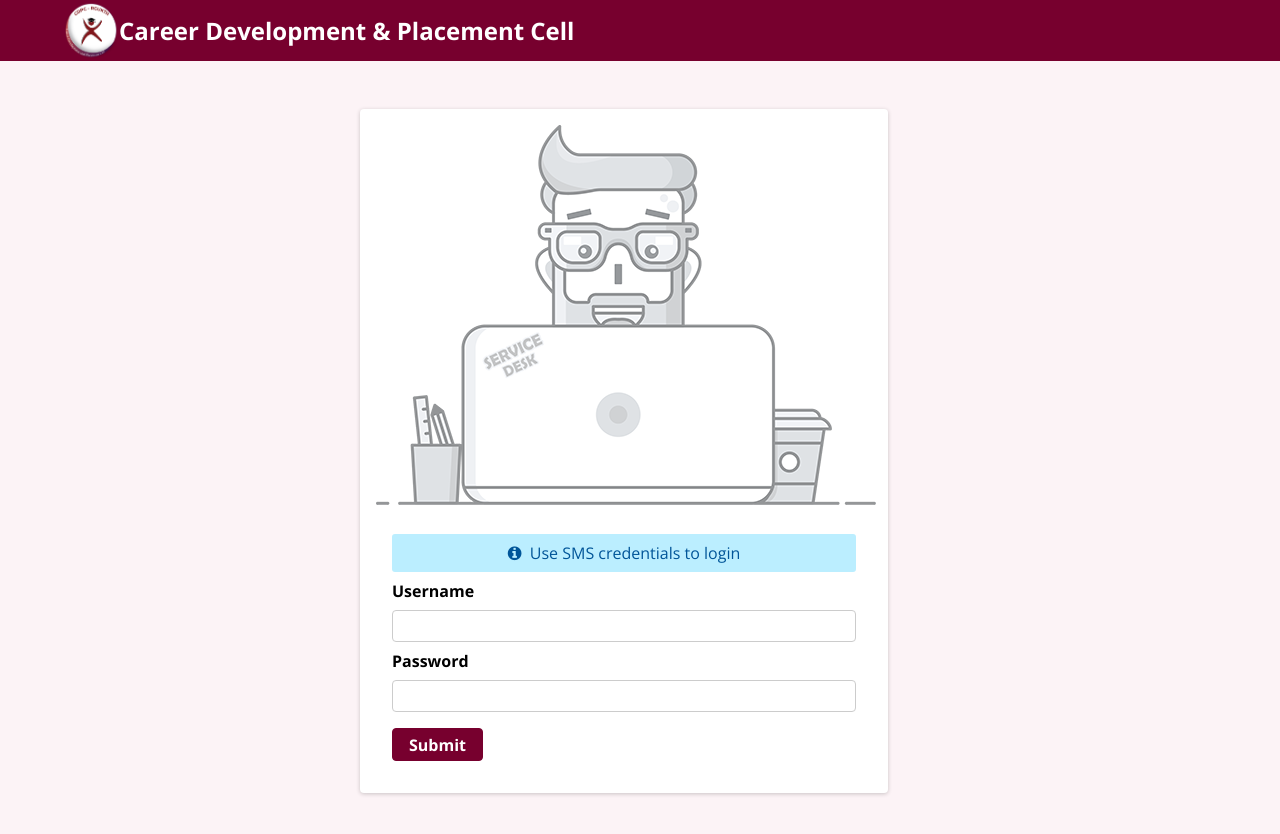
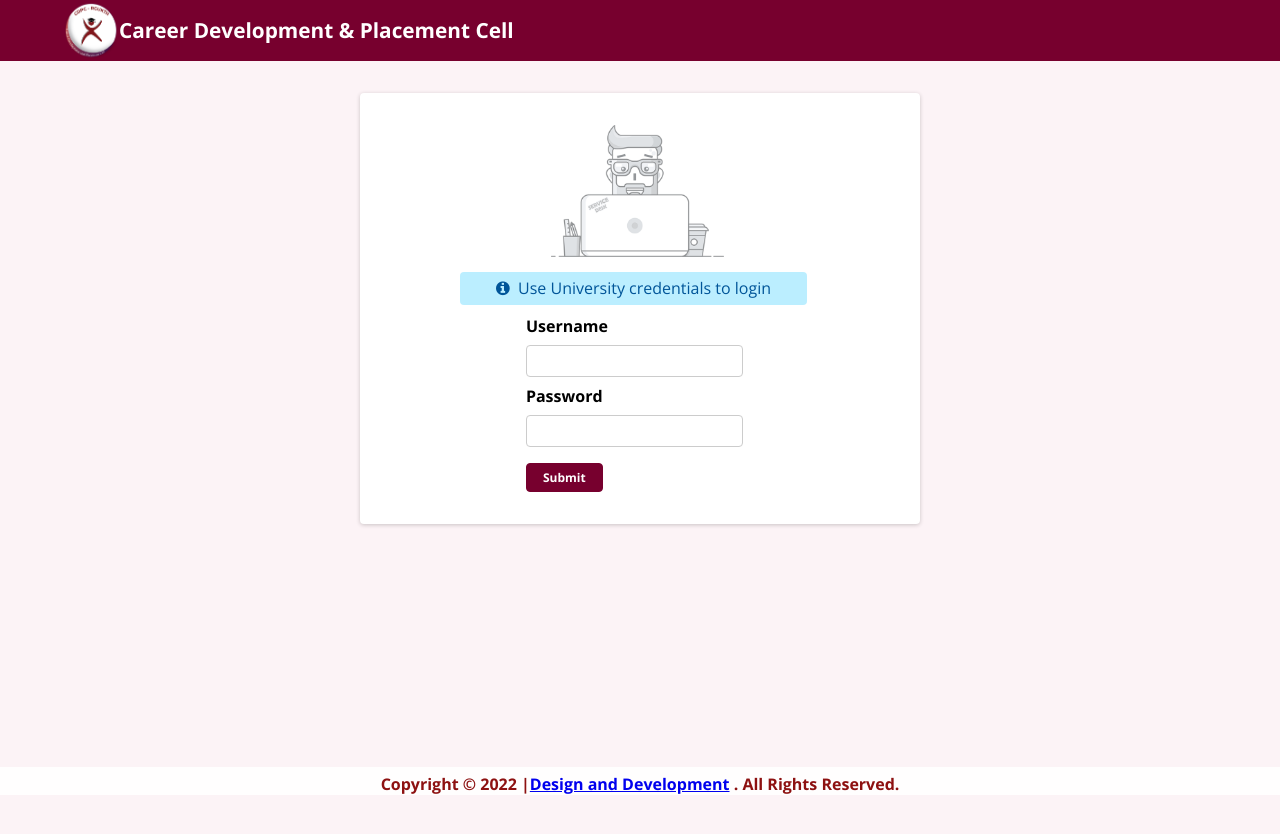
Before and after one commit to vinod9866/CDPC_MajorProject, a React (Create React App) app: page /login in a window 1280 px wide. Shown: the top 834 px of the page. After the commit the page ends 800 px from the top, so only its background shows below. Built offline with nearby package versions, Linux system fonts and the light colour scheme.

Commit message:
added centered styling

```diff
--- a/src/auth/login.js
+++ b/src/auth/login.js
@@ -8,6 +8,7 @@ import AuthContext from "../store/auth-context";
 function Login(props) {
   const navigate = useNavigate();
   const [state, setState] = useState(true);
+  const [errormsg,seterror] = useState(false);
   const user = useRef();
   const pswd = useRef();
 
@@ -37,10 +38,11 @@ function Login(props) {
     ).then((res) => {
         if (res.ok) {
           setState(true);
-          navigate("/all",{replace:true});
+          seterror(false);
           res.json().then(data=>{
             console.log(data);
             authCtx.login(data.access_token);
+            navigate("/all",{replace:true});
 
           })
 
@@ -49,30 +51,45 @@ function Login(props) {
             console.log(data)
             if (data && data.error && data.error_description) {
               setState(false);
+              seterror(false);
+
             }
           });
         }
-      })
+      }).catch(( error) => {
+          if(error){
+            seterror(true);
+            console.log(errormsg)
+          }
+
+        // Only network error comes here
+      });
 
   }
 
   return (
     <Card>
-      <img src={loginlogo} />
       <form className={classes.form} onSubmit={submitHandler}>
-        {state && (
+        <img className={classes.cte} src={loginlogo}  />
+        {(state && !errormsg ) && (
           <div className={classes.info}>
-            <i className="fa fa-info-circle"></i>&nbsp; Use SMS credentials to
+            <i className="fa fa-info-circle"></i>&nbsp; Use University credentials to
             login
           </div>
         )}
-        {!state && (
+        {(!state )&&(
           <div className={classes.error}>
             <i className="fa fa-times-circle"></i>&nbsp; Username or Password is
             incorret
           </div>
         )}
+        {(errormsg)&& (
+          <div className={classes.error}>
+            <i className="fa fa-times-circle"></i>&nbsp;Network error!
+          </div>
+        )}
 
+      <div className={classes.cter}>
         <div className={classes.control}>
           <label htmlFor="title">Username </label>
           <input type="text" required id="user" ref={user}></input>
@@ -84,6 +101,7 @@ function Login(props) {
 
         <div className={classes.actions}>
           <button>Submit</button>
+      </div>
         </div>
       </form>
     </Card>
--- a/src/auth/login.module.css
+++ b/src/auth/login.module.css
@@ -21,12 +21,13 @@
   border-radius: 4px;
   border: 1px solid #ccc;
   padding: 0.25rem;
-  width: 100%;
+  width: 60%;
 }
 
 .actions {
   margin-top: 1rem;
   text-align: left;
+  font-size: 12px;
 }
 
 .actions button {
@@ -52,11 +53,13 @@
 .success,
 .warning,
 .error {
-  margin: 8px 0;
-  padding: 8px;
-  border-radius: 3px 3px 3px 3px;
+  margin: 10px 0;
+  padding: 5.7px;
+  border-radius: 4px 4px 4px 4px;
   position:relative;
   text-align: center;
+  width: 70%;
+  margin-left: 13.7%;
 }
 .info {
   color: #059;
@@ -66,11 +69,20 @@
   color: #270;
   background-color: #dff2bf;
 }
-.warning {
-  color: #9f6000;
-  background-color: #feefb3;
-}
 .error {
   color: #d8000c;
   background-color: #ffbaba;
 }
+
+img{
+  height: 75%;
+  width: 35%;
+}
+
+.cter{
+  margin-left: 27%;
+}
+
+.cte{
+  margin-left: 32%;
+}
--- a/src/components/MainNavigation.js
+++ b/src/components/MainNavigation.js
@@ -15,15 +15,14 @@ function MainNavigation(){
     }
 
     console.log(isLoggedIn);
-    return  <header className={classes.header}>
+    return  <header  className={classes.header}><meta name="viewport" content="width=device-width, initial-scale=1.0" />
+
             <div ><img src={logo}  className={classes.clglogo}/></div>
             <div className={classes.logo}>Career Development & Placement Cell</div>
             <div className={classes.spacing}>
             {isLoggedIn && <nav >
                 <ul>
-                    <li>
-                        <Link to="/"></Link>
-                    </li>
+
                     <li>
                         <Link to="/new">Drive updates</Link>
                     </li>
--- a/src/components/MainNavigation.module.css
+++ b/src/components/MainNavigation.module.css
@@ -8,7 +8,7 @@
 }
 
 .logo {
-  font-size: 1.5rem;
+  font-size: 1.3rem;
   color: white;
   font-weight: bold;
   ;
@@ -24,7 +24,7 @@
 }
 
 .header li {
-  margin-left: 3rem;
+  margin-left: 2rem;
 }
 
 .header a {
@@ -58,5 +58,8 @@
 } */
 
 .spacing{
-  margin-left: 32%;
+  margin-left: 10%;
+  position: absolute;
+  right: 0;
+  padding-right: 5%;
 }
--- /dev/null
+++ b/src/components/footer.js
@@ -0,0 +1,10 @@
+import classes from './footer.module.css';
+
+function Footer(props) {
+  return (
+    <div className={classes.myfooter}>
+        Copyright &copy; 2022 |<a href="https://github.com/vinod9866/CDPC_MajorProject">Design and Development</a> . All Rights Reserved.
+    </div>
+  );
+}
+export default Footer;
--- /dev/null
+++ b/src/components/footer.module.css
@@ -0,0 +1,15 @@
+.myfooter {
+
+    background-color:#fffefe;
+    color: rgb(141, 17, 17);
+
+
+    position: fixed;
+    bottom: 0.6%;
+    padding-top:0.5% ;
+    width: 100%;
+    text-align:center;
+    font-weight: bold;
+
+
+}
--- a/src/components/layout.js
+++ b/src/components/layout.js
@@ -1,11 +1,13 @@
 import MainNavigation from './MainNavigation';
 import classes from './layout.module.css';
+import Footer from './footer';
 
 function Layout(props) {
   return (
     <div>
       <MainNavigation />
       <main className={classes.main}>{props.children}</main>
+    <Footer/>
     </div>
   );
 }
--- a/src/components/layout.module.css
+++ b/src/components/layout.module.css
@@ -1,5 +1,5 @@
 .main {
-    margin: 3rem auto;
+    margin: 2rem auto;
     width: 100%;
     max-width: 35rem;
   }
--- a/src/ui/card.module.css
+++ b/src/ui/card.module.css
@@ -3,5 +3,5 @@
     border-radius: 4px;
     box-shadow: 0 1px 4px rgba(0, 0, 0, 0.2);
     padding: 1rem;
-    width: 33rem;
+
   }
```
